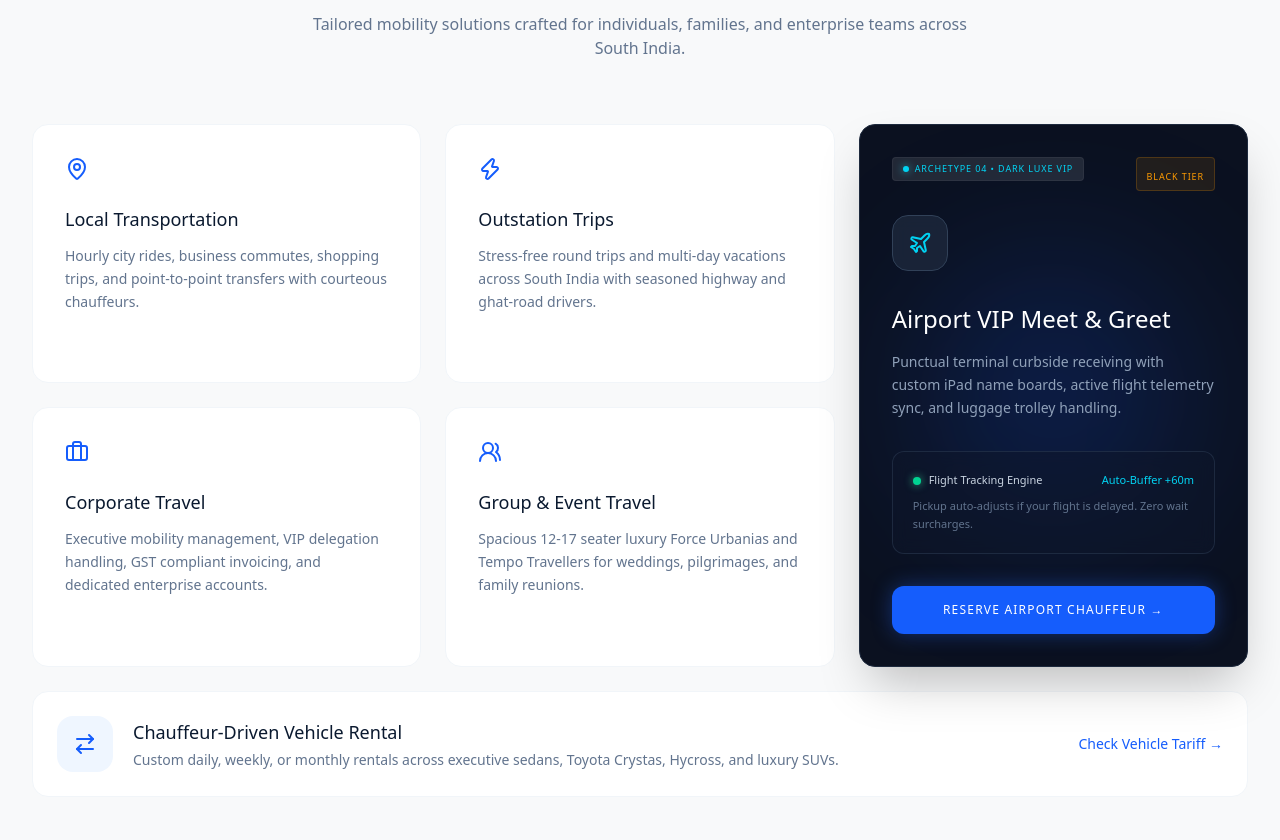
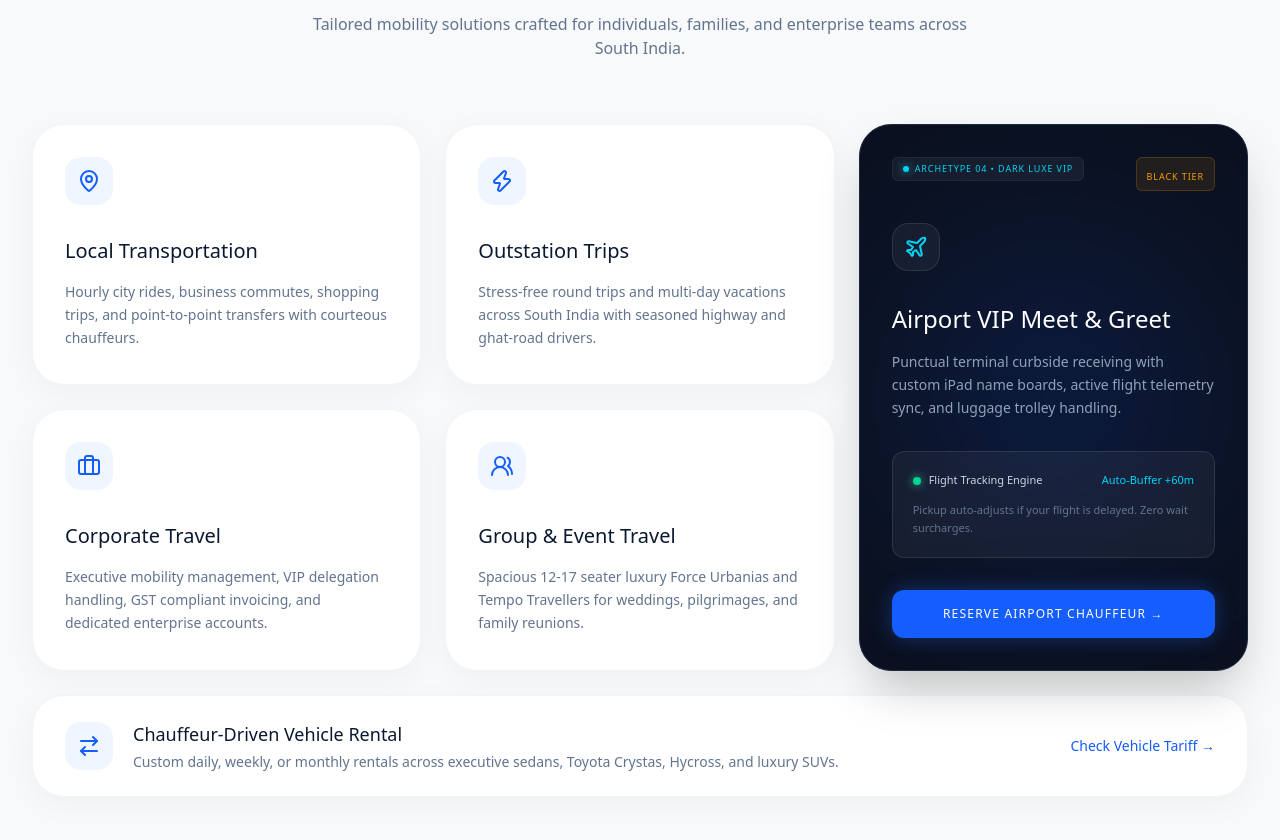
Before and after one commit to aeropeak26/Rudhran_travels, a Next.js app: page /about in a window 1280 px wide. Shown: the part 3434-4274 px from the top of the page. Built offline with nearby package versions, Linux system fonts and the light colour scheme.

Commit message:
Update Bento grid layout in Everything We Offer

```diff
--- a/src/app/about/page.tsx
+++ b/src/app/about/page.tsx
@@ -345,44 +345,48 @@ export default function AboutUs() {
             <div className="grid grid-cols-1 md:grid-cols-2 lg:grid-cols-3 gap-6">
 
               {/* Local Transportation */}
-              <div className="bg-white p-8 rounded-2xl border border-slate-100 hover:shadow-[0_8px_30px_rgb(0,0,0,0.04)] transition-all">
-                <MapPin className="w-6 h-6 text-blue-600 mb-6" />
-                <h3 className="text-lg font-bold text-[#0a192f] mb-3">Local Transportation</h3>
+              <div className="bg-white p-8 rounded-[2rem] border border-slate-100 shadow-[0_8px_30px_rgb(0,0,0,0.04)] hover:shadow-[0_8px_30px_rgb(0,0,0,0.08)] transition-all flex flex-col">
+                <div className="w-12 h-12 bg-blue-50 rounded-2xl flex items-center justify-center text-blue-600 mb-8">
+                  <MapPin className="w-6 h-6" />
+                </div>
+                <h3 className="text-xl font-bold text-[#0a192f] mb-4">Local Transportation</h3>
                 <p className="text-sm text-slate-500 leading-relaxed">Hourly city rides, business commutes, shopping trips, and point-to-point transfers with courteous chauffeurs.</p>
               </div>
 
               {/* Outstation Trips */}
-              <div className="bg-white p-8 rounded-2xl border border-slate-100 hover:shadow-[0_8px_30px_rgb(0,0,0,0.04)] transition-all">
-                <Zap className="w-6 h-6 text-blue-600 mb-6" />
-                <h3 className="text-lg font-bold text-[#0a192f] mb-3">Outstation Trips</h3>
+              <div className="bg-white p-8 rounded-[2rem] border border-slate-100 shadow-[0_8px_30px_rgb(0,0,0,0.04)] hover:shadow-[0_8px_30px_rgb(0,0,0,0.08)] transition-all flex flex-col">
+                <div className="w-12 h-12 bg-blue-50 rounded-2xl flex items-center justify-center text-blue-600 mb-8">
+                  <Zap className="w-6 h-6" />
+                </div>
+                <h3 className="text-xl font-bold text-[#0a192f] mb-4">Outstation Trips</h3>
                 <p className="text-sm text-slate-500 leading-relaxed">Stress-free round trips and multi-day vacations across South India with seasoned highway and ghat-road drivers.</p>
               </div>
 
               {/* Airport VIP (Tall Dark Card) */}
-              <div className="lg:row-span-2 bg-[#0b1120] p-8 rounded-2xl border border-slate-800 relative overflow-hidden flex flex-col justify-between shadow-2xl">
+              <div className="lg:row-span-2 bg-[#0b1120] p-8 rounded-[2rem] border border-slate-800 relative overflow-hidden flex flex-col shadow-2xl">
                 {/* Glow Effect */}
-                <div className="absolute top-1/2 left-1/2 -translate-x-1/2 -translate-y-1/2 w-64 h-64 bg-blue-600/20 rounded-full blur-[80px] pointer-events-none"></div>
+                <div className="absolute top-1/2 left-1/2 -translate-x-1/2 -translate-y-1/2 w-64 h-64 bg-blue-600/20 rounded-full blur-[100px] pointer-events-none"></div>
 
-                <div className="relative z-10">
-                  <div className="flex justify-between items-start mb-6">
-                    <div className="flex items-center gap-1.5 px-2.5 py-1 bg-white/10 rounded border border-white/5">
+                <div className="relative z-10 flex-grow">
+                  <div className="flex justify-between items-start mb-8">
+                    <div className="flex items-center gap-1.5 px-2.5 py-1 bg-white/5 rounded-md border border-white/5">
                       <div className="w-1.5 h-1.5 rounded-full bg-cyan-400 shadow-[0_0_8px_rgba(34,211,238,0.8)]"></div>
                       <span className="text-[9px] font-bold text-cyan-400 uppercase tracking-widest">ARCHETYPE 04 • DARK LUXE VIP</span>
                     </div>
-                    <div className="px-2.5 py-1 bg-amber-500/10 rounded border border-amber-500/20">
+                    <div className="px-2.5 py-1 bg-amber-500/10 rounded-md border border-amber-500/20">
                       <span className="text-[9px] font-bold text-amber-500 uppercase tracking-widest">BLACK TIER</span>
                     </div>
                   </div>
 
-                  <div className="w-14 h-14 rounded-2xl bg-slate-800/80 border border-slate-700 flex items-center justify-center mb-8 backdrop-blur-sm">
+                  <div className="w-12 h-12 rounded-2xl bg-white/5 border border-white/10 flex items-center justify-center mb-8 backdrop-blur-sm">
                     <Plane className="w-6 h-6 text-cyan-400" />
                   </div>
 
                   <h3 className="text-2xl font-bold text-white mb-4">Airport VIP Meet & Greet</h3>
                   <p className="text-sm text-slate-400 leading-relaxed mb-8">Punctual terminal curbside receiving with custom iPad name boards, active flight telemetry sync, and luggage trolley handling.</p>
 
-                  <div className="bg-slate-900/50 border border-slate-700/50 rounded-xl p-5 mb-8 backdrop-blur-sm">
-                    <div className="flex justify-between items-center mb-2">
+                  <div className="bg-white/5 border border-white/10 rounded-xl p-5 mb-8 backdrop-blur-sm">
+                    <div className="flex justify-between items-center mb-3">
                       <div className="flex items-center gap-2">
                         <div className="w-2 h-2 rounded-full bg-emerald-400 shadow-[0_0_8px_rgba(52,211,153,0.8)]"></div>
                         <span className="text-[11px] font-medium text-slate-300">Flight Tracking Engine</span>
@@ -393,32 +397,36 @@ export default function AboutUs() {
                   </div>
                 </div>
 
-                <button onClick={() => setIsModalOpen(true)} className="relative z-10 w-full py-4 bg-blue-600 hover:bg-blue-500 text-white rounded-xl text-xs font-bold uppercase tracking-widest transition-colors shadow-[0_0_20px_rgba(37,99,235,0.4)] flex items-center justify-center gap-2">
+                <button onClick={() => setIsModalOpen(true)} className="relative z-10 w-full py-4 bg-blue-600 hover:bg-blue-500 text-white rounded-xl text-xs font-bold uppercase tracking-widest transition-colors shadow-[0_0_20px_rgba(37,99,235,0.4)] flex items-center justify-center gap-2 mt-auto">
                   RESERVE AIRPORT CHAUFFEUR &rarr;
                 </button>
               </div>
 
               {/* Corporate Travel */}
-              <div className="bg-white p-8 rounded-2xl border border-slate-100 hover:shadow-[0_8px_30px_rgb(0,0,0,0.04)] transition-all">
-                <Briefcase className="w-6 h-6 text-blue-600 mb-6" />
-                <h3 className="text-lg font-bold text-[#0a192f] mb-3">Corporate Travel</h3>
+              <div className="bg-white p-8 rounded-[2rem] border border-slate-100 shadow-[0_8px_30px_rgb(0,0,0,0.04)] hover:shadow-[0_8px_30px_rgb(0,0,0,0.08)] transition-all flex flex-col">
+                <div className="w-12 h-12 bg-blue-50 rounded-2xl flex items-center justify-center text-blue-600 mb-8">
+                  <Briefcase className="w-6 h-6" />
+                </div>
+                <h3 className="text-xl font-bold text-[#0a192f] mb-4">Corporate Travel</h3>
                 <p className="text-sm text-slate-500 leading-relaxed">Executive mobility management, VIP delegation handling, GST compliant invoicing, and dedicated enterprise accounts.</p>
               </div>
 
               {/* Group & Event Travel */}
-              <div className="bg-white p-8 rounded-2xl border border-slate-100 hover:shadow-[0_8px_30px_rgb(0,0,0,0.04)] transition-all">
-                <Users2 className="w-6 h-6 text-blue-600 mb-6" />
-                <h3 className="text-lg font-bold text-[#0a192f] mb-3">Group & Event Travel</h3>
+              <div className="bg-white p-8 rounded-[2rem] border border-slate-100 shadow-[0_8px_30px_rgb(0,0,0,0.04)] hover:shadow-[0_8px_30px_rgb(0,0,0,0.08)] transition-all flex flex-col">
+                <div className="w-12 h-12 bg-blue-50 rounded-2xl flex items-center justify-center text-blue-600 mb-8">
+                  <Users2 className="w-6 h-6" />
+                </div>
+                <h3 className="text-xl font-bold text-[#0a192f] mb-4">Group & Event Travel</h3>
                 <p className="text-sm text-slate-500 leading-relaxed">Spacious 12-17 seater luxury Force Urbanias and Tempo Travellers for weddings, pilgrimages, and family reunions.</p>
               </div>
 
             </div>
 
             {/* Bottom Full-width Card */}
-            <div className="mt-6 bg-white border border-slate-100 rounded-2xl p-6 hover:shadow-[0_8px_30px_rgb(0,0,0,0.04)] transition-all">
-              <div className="flex flex-col md:flex-row items-start md:items-center justify-between gap-6">
+            <div className="mt-6 bg-white border border-slate-100 rounded-[2rem] p-6 shadow-[0_8px_30px_rgb(0,0,0,0.04)] hover:shadow-[0_8px_30px_rgb(0,0,0,0.08)] transition-all">
+              <div className="flex flex-col md:flex-row items-start md:items-center justify-between gap-6 px-2">
                 <div className="flex flex-col sm:flex-row items-start sm:items-center gap-5">
-                  <div className="w-14 h-14 bg-blue-50 rounded-2xl flex items-center justify-center text-blue-600 shrink-0">
+                  <div className="w-12 h-12 bg-blue-50 rounded-2xl flex items-center justify-center text-blue-600 shrink-0">
                     <ArrowRightLeft className="w-6 h-6" />
                   </div>
                   <div>
```
